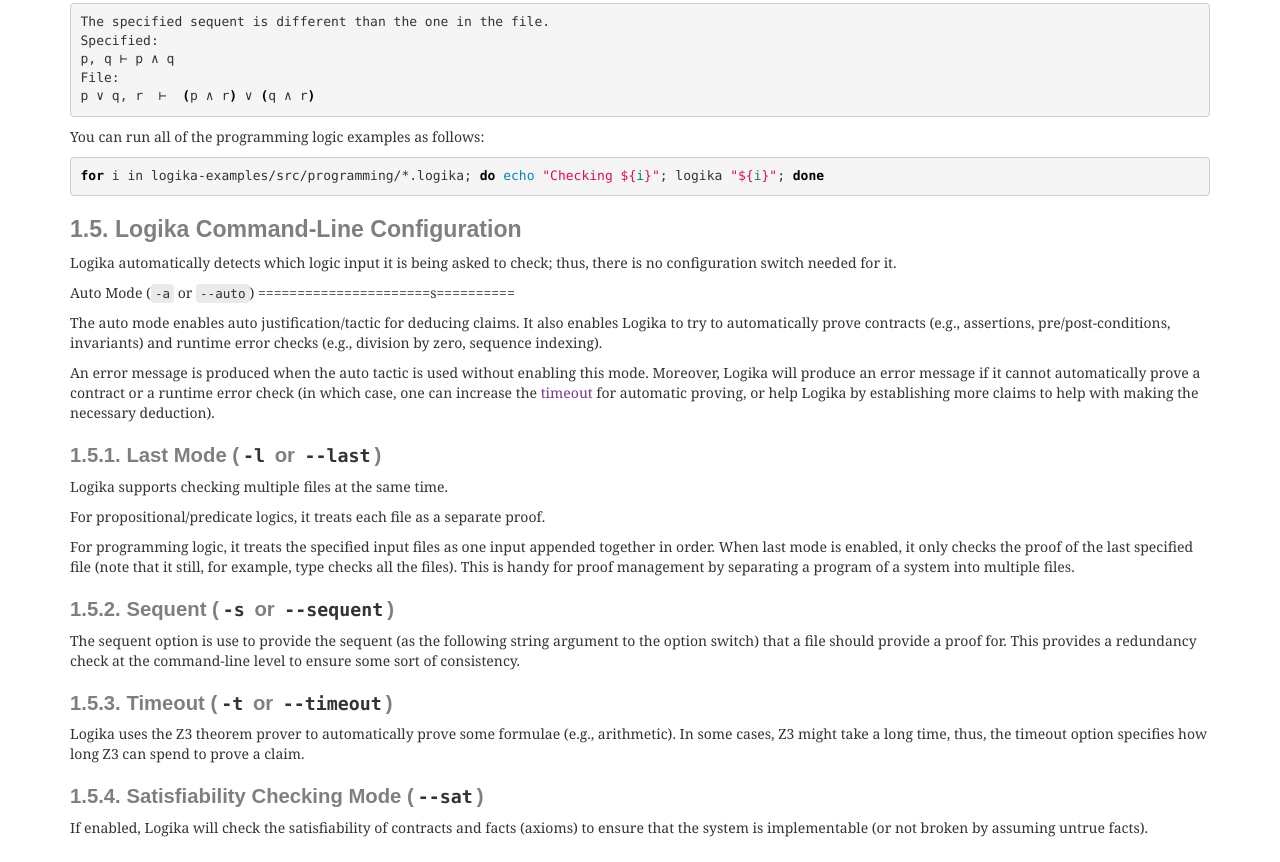
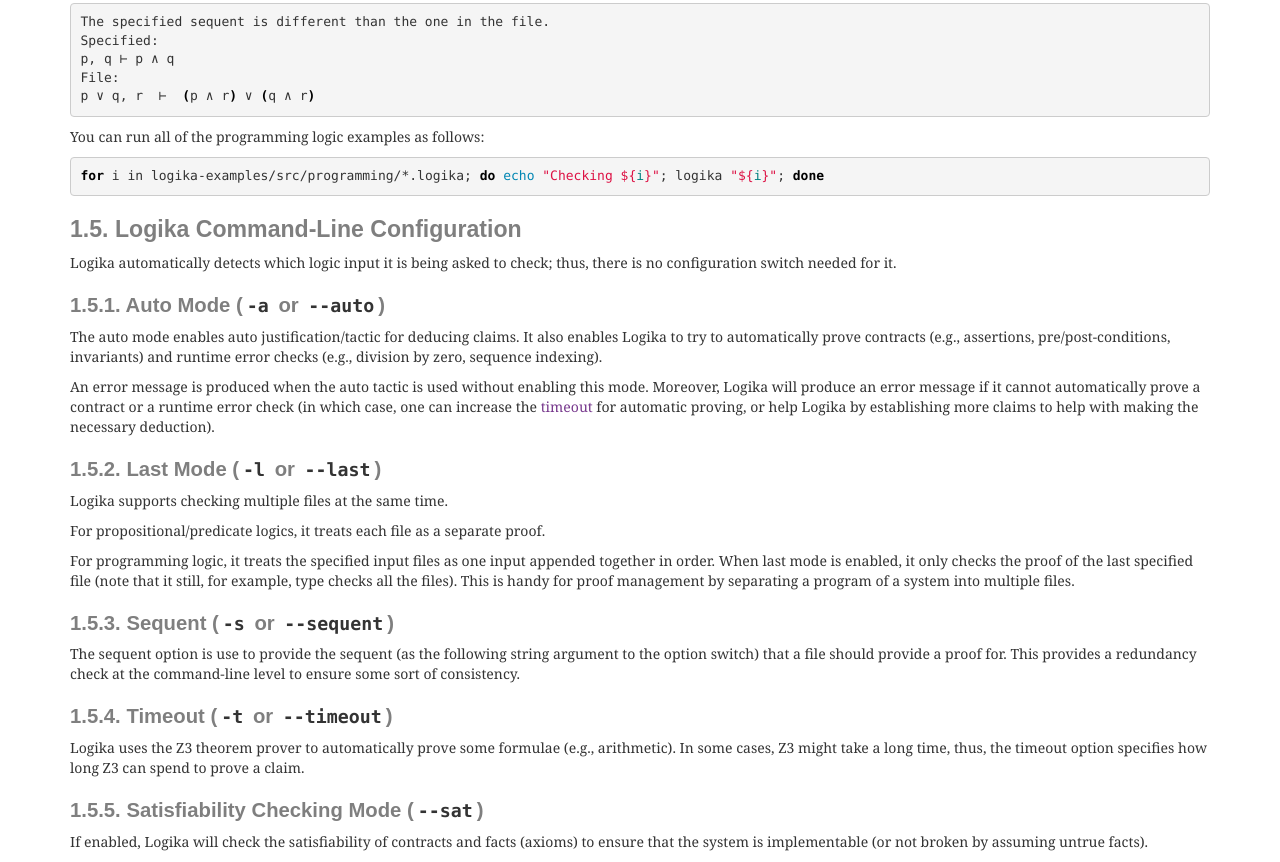
Before and after one commit to sireum/gh-pages-v3-logika, a plain HTML site: page doc-1-getting-started/index.html in a window 1280 px wide. Shown: the part 2415-3277 px from the top of the page. Drawn offline with nearby package versions, Linux system fonts and the light colour scheme; some packages are replaced by stand-ins of ours; a web font is replaced by a local one.

Commit message:
Updated.

```diff
--- a/doc-1-getting-started/index.html
+++ b/doc-1-getting-started/index.html
@@ -86,10 +86,11 @@
 <li><a class="reference internal" href="#updating-logika">1.3. Updating Logika</a></li>
 <li><a class="reference internal" href="#running-examples">1.4. Running Examples</a></li>
 <li><a class="reference internal" href="#logika-command-line-configuration">1.5. Logika Command-Line Configuration</a><ul>
-<li><a class="reference internal" href="#last-mode-l-or-last">1.5.1. Last Mode (<code class="docutils literal"><span class="pre">-l</span></code> or <code class="docutils literal"><span class="pre">--last</span></code>)</a></li>
-<li><a class="reference internal" href="#sequent-s-or-sequent">1.5.2. Sequent (<code class="docutils literal"><span class="pre">-s</span></code> or <code class="docutils literal"><span class="pre">--sequent</span></code>)</a></li>
-<li><a class="reference internal" href="#timeout-t-or-timeout">1.5.3. Timeout (<code class="docutils literal"><span class="pre">-t</span></code> or <code class="docutils literal"><span class="pre">--timeout</span></code>)</a></li>
-<li><a class="reference internal" href="#satisfiability-checking-mode-sat">1.5.4. Satisfiability Checking Mode (<code class="docutils literal"><span class="pre">--sat</span></code>)</a></li>
+<li><a class="reference internal" href="#auto-mode-a-or-auto">1.5.1. Auto Mode (<code class="docutils literal"><span class="pre">-a</span></code> or <code class="docutils literal"><span class="pre">--auto</span></code>)</a></li>
+<li><a class="reference internal" href="#last-mode-l-or-last">1.5.2. Last Mode (<code class="docutils literal"><span class="pre">-l</span></code> or <code class="docutils literal"><span class="pre">--last</span></code>)</a></li>
+<li><a class="reference internal" href="#sequent-s-or-sequent">1.5.3. Sequent (<code class="docutils literal"><span class="pre">-s</span></code> or <code class="docutils literal"><span class="pre">--sequent</span></code>)</a></li>
+<li><a class="reference internal" href="#timeout-t-or-timeout">1.5.4. Timeout (<code class="docutils literal"><span class="pre">-t</span></code> or <code class="docutils literal"><span class="pre">--timeout</span></code>)</a></li>
+<li><a class="reference internal" href="#satisfiability-checking-mode-sat">1.5.5. Satisfiability Checking Mode (<code class="docutils literal"><span class="pre">--sat</span></code>)</a></li>
 </ul>
 </li>
 </ul>
@@ -281,8 +282,8 @@
 <span id="cli-configuration"></span><h2>1.5. Logika Command-Line Configuration<a class="headerlink" href="#logika-command-line-configuration" title="Permalink to this headline">¶</a></h2>
 <p>Logika automatically detects which logic input it is being asked to check;
 thus, there is no configuration switch needed for it.</p>
-<p>Auto Mode (<code class="docutils literal"><span class="pre">-a</span></code> or <code class="docutils literal"><span class="pre">--auto</span></code>)
-======================s==========</p>
+<div class="section" id="auto-mode-a-or-auto">
+<h3>1.5.1. Auto Mode (<code class="docutils literal"><span class="pre">-a</span></code> or <code class="docutils literal"><span class="pre">--auto</span></code>)<a class="headerlink" href="#auto-mode-a-or-auto" title="Permalink to this headline">¶</a></h3>
 <p>The auto mode enables <span class="xref std std-ref">auto justification/tactic</span>
 for deducing claims.
 It also enables Logika to try to automatically prove
@@ -295,8 +296,9 @@
 (in which case, one can increase the <a class="reference internal" href="#timeout"><span>timeout</span></a>
 for automatic proving, or help Logika by establishing more
 claims to help with making the necessary deduction).</p>
+</div>
 <div class="section" id="last-mode-l-or-last">
-<h3>1.5.1. Last Mode (<code class="docutils literal"><span class="pre">-l</span></code> or <code class="docutils literal"><span class="pre">--last</span></code>)<a class="headerlink" href="#last-mode-l-or-last" title="Permalink to this headline">¶</a></h3>
+<h3>1.5.2. Last Mode (<code class="docutils literal"><span class="pre">-l</span></code> or <code class="docutils literal"><span class="pre">--last</span></code>)<a class="headerlink" href="#last-mode-l-or-last" title="Permalink to this headline">¶</a></h3>
 <p>Logika supports checking multiple files at the same time.</p>
 <p>For propositional/predicate logics, it treats each file
 as a separate proof.</p>
@@ -309,7 +311,7 @@
 of a system into multiple files.</p>
 </div>
 <div class="section" id="sequent-s-or-sequent">
-<h3>1.5.2. Sequent (<code class="docutils literal"><span class="pre">-s</span></code> or <code class="docutils literal"><span class="pre">--sequent</span></code>)<a class="headerlink" href="#sequent-s-or-sequent" title="Permalink to this headline">¶</a></h3>
+<h3>1.5.3. Sequent (<code class="docutils literal"><span class="pre">-s</span></code> or <code class="docutils literal"><span class="pre">--sequent</span></code>)<a class="headerlink" href="#sequent-s-or-sequent" title="Permalink to this headline">¶</a></h3>
 <p>The sequent option is use to provide the sequent
 (as the following string argument to the option switch)
 that a file should provide a proof for.
@@ -317,7 +319,7 @@
 ensure some sort of consistency.</p>
 </div>
 <div class="section" id="timeout-t-or-timeout">
-<span id="timeout"></span><h3>1.5.3. Timeout (<code class="docutils literal"><span class="pre">-t</span></code> or <code class="docutils literal"><span class="pre">--timeout</span></code>)<a class="headerlink" href="#timeout-t-or-timeout" title="Permalink to this headline">¶</a></h3>
+<span id="timeout"></span><h3>1.5.4. Timeout (<code class="docutils literal"><span class="pre">-t</span></code> or <code class="docutils literal"><span class="pre">--timeout</span></code>)<a class="headerlink" href="#timeout-t-or-timeout" title="Permalink to this headline">¶</a></h3>
 <p>Logika uses the Z3 theorem prover to automatically prove
 some formulae (e.g., arithmetic).
 In some cases, Z3 might take a long time, thus,
@@ -325,7 +327,7 @@
 prove a claim.</p>
 </div>
 <div class="section" id="satisfiability-checking-mode-sat">
-<h3>1.5.4. Satisfiability Checking Mode (<code class="docutils literal"><span class="pre">--sat</span></code>)<a class="headerlink" href="#satisfiability-checking-mode-sat" title="Permalink to this headline">¶</a></h3>
+<h3>1.5.5. Satisfiability Checking Mode (<code class="docutils literal"><span class="pre">--sat</span></code>)<a class="headerlink" href="#satisfiability-checking-mode-sat" title="Permalink to this headline">¶</a></h3>
 <p>If enabled, Logika will check the satisfiability of
 contracts and facts (axioms) to ensure that
 the system is implementable (or not broken by
```
Also changed, not shown: _sources/doc-1-getting-started/index.txt, searchindex.js.
